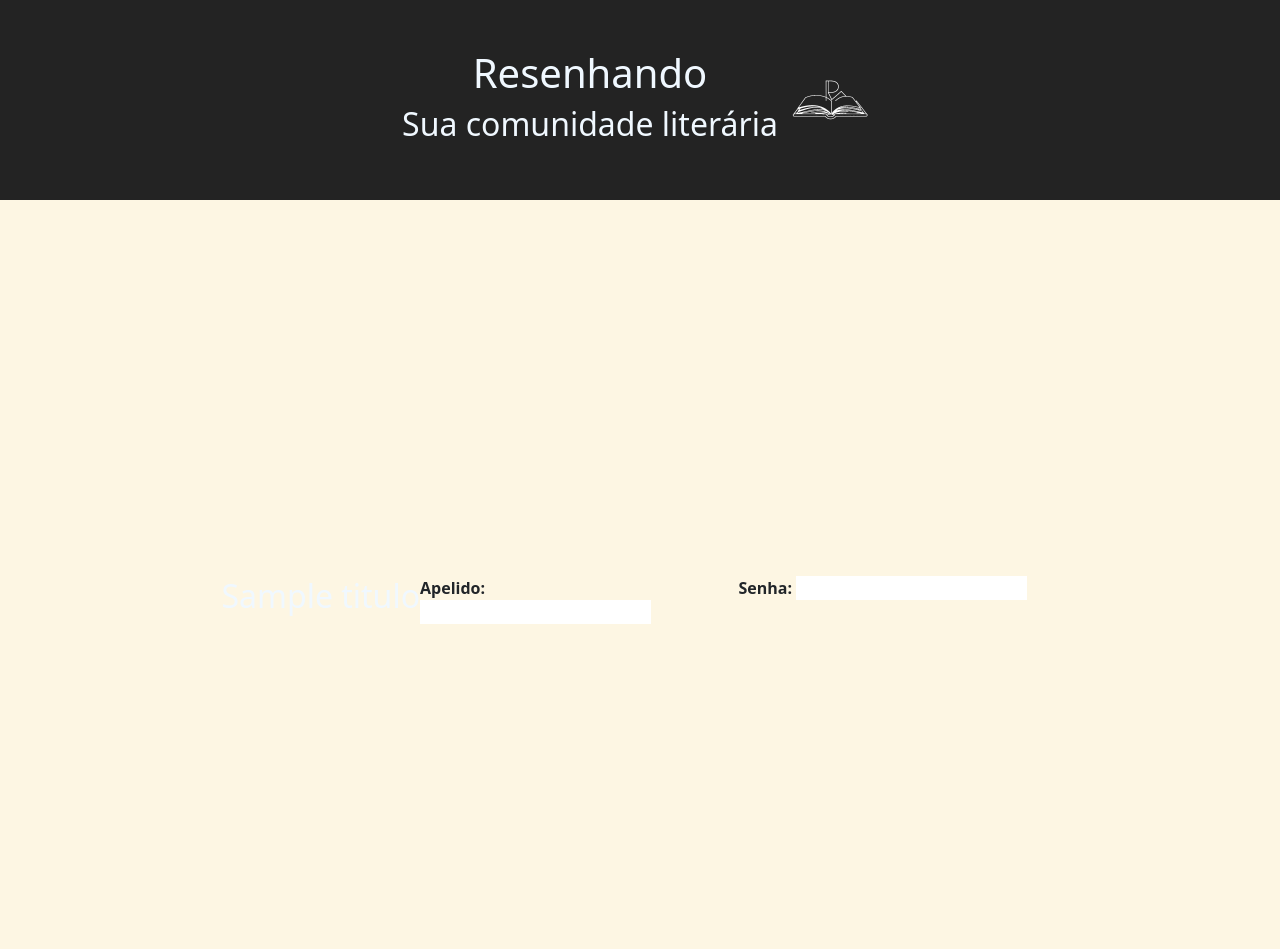
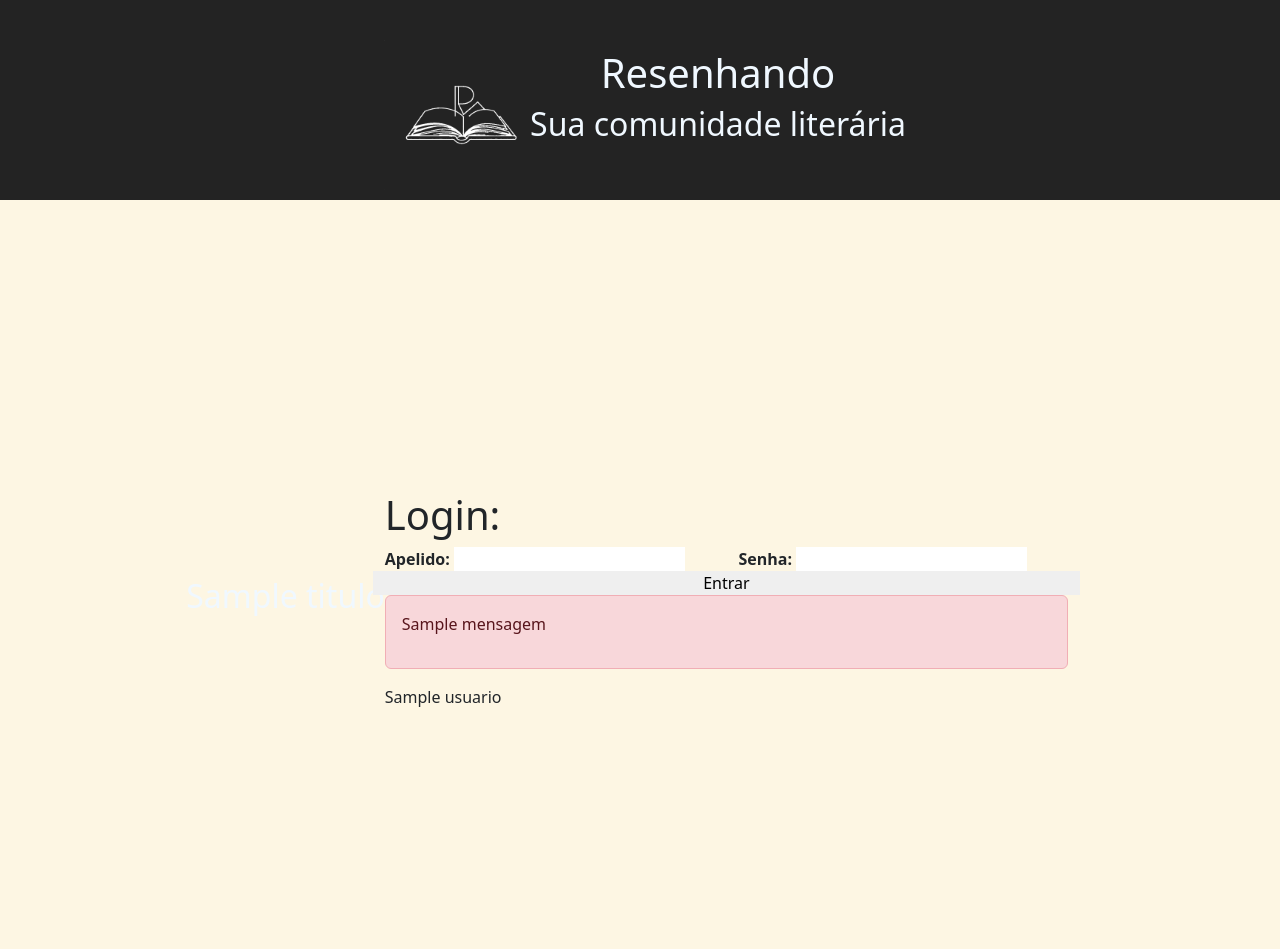
Before and after one commit to Joshua-Schumacher/Projeto_Django_livros, a Django app: template blog_livros/templates/paginas/login.html in a window 1280 px wide. Shown: the top 949 px of the page. Run offline with Django 5.2, Linux system fonts and the light colour scheme; the template is opened without the code that fills it: most values are stand-ins (such as "Sample title", 1, 10 or a date in 2020); form fields are guessed from the names that the template uses; some libraries are stand-ins or nearby versions.

Commit message:
update_novo

```diff
--- a/blog_livros/static/css/header.css
+++ b/blog_livros/static/css/header.css
@@ -23,15 +23,16 @@ header {
 }
 
 .logo{
-  width: 100px;
-  height: 100px;
   display: flex;
-  margin: 0 auto;
+  margin: 10;
+  width: 17vh;
+  height: 15vh;
+
 }
 
-.kkk{
+.teste{
 display: flex;
-justify-content: center;
-align-items: center;
+margin: auto;
+align-items: center
 
 }
--- a/blog_livros/templates/componentes/header.html
+++ b/blog_livros/templates/componentes/header.html
@@ -1,15 +1,15 @@
 {% load static %}
 
-<section class="kkk">
-      <div class="titulo_centro">
-      <h1>Resenhando</h1>
-      <h2>Sua comunidade literária</h2>
-      </div>
+<section class="teste">
 
       <div class="logo">
 
-            <img src="{% static 'img/Logo_branco.png' %}" alt="imagem">
+            <a href="{% url 'home' %}"> <img src="{% static 'img/Logo_branco.png' %}" alt="imagem" width="148" height="150"></a>
 
+      </div>
+      <div class="titulo_centro">
+       <h1> Resenhando</h1>
+       <h2>Sua comunidade literária</h2>
       </div>
 
 </section>
--- a/blog_livros/templates/paginas/home.html
+++ b/blog_livros/templates/paginas/home.html
@@ -14,14 +14,14 @@
         </div>
         <div class="col-4">
             <div class="card">
-                <h3> <a href="">Faça login</a></h3>
+                <h3> <a href="{% url 'login' %}">Faça login</a></h3>
                 <p>Entre na sua conta</p>
             </div>
         </div>
         <div class="col-4 ">
             <div class="card">
-                <h3> <a href="{% url 'criar_conta' %}">Cadastre-se</a></h3>
-                <p>Faça a sua conta</p>
+                <h3> <a href="{% url 'criar_post' %}">Resenha</a></h3>
+                <p>Faça a sua resenha</p>
             </div>
         </div>
     </div>
--- a/blog_livros/templates/paginas/login.html
+++ b/blog_livros/templates/paginas/login.html
@@ -3,24 +3,40 @@
 
 {% block content %}
 
+
+<!-- <div class="card_login"> Login </div> -->
+
+
+
 <section>
     <div class="titulo"><h2>{{ titulo }}</h2></div>
 </section>
 <section>
+    <h1 id="login_text">Login:</h1>
      <form action="" method="post">
             {% csrf_token %}
             <!-- Primeira Linha -->
             <div class="row">
                 <div class='col'>
-                <label for="id_nome"><strong>Apelido:</strong>  </label>
-                 {{ form.apelido }}
+                    <label for="id_nome"><strong>Apelido:</strong></label>
+                    <input type="text" name="apelido">
                 </div>
                 <div class='col'>
                     <label for="id_nome"><strong>Senha:</strong></label>
-                {{ form.senha  }}
+                    <input type="password" name="senha">
+                </div>
+                <button id="botao_login" class="btn-secondary " type="submit">Entrar</button>
+            </div>
+     </form>
 
+        {% if mensagem  %}
+        <div class="alert alert-danger" role="alert">
+            <p> {{ mensagem }}</p> <!-- Uso do conceito context -->
         </div>
-        </div>
+        {% endif %}
+
+
+        {{usuario}}
 </section>
 
 
--- a/setup/urls.py
+++ b/setup/urls.py
@@ -16,13 +16,15 @@ Including another URLconf
 """
 from django.contrib import admin
 from django.urls import path
-from blog_livros.views import HomePage,Cadastro,PostagemLivros
+from blog_livros.views import HomePage,Cadastro,PostagemLivros,Biblioteca,Login
 
 urlpatterns = [
     path('admin/', admin.site.urls),
     path('',HomePage.as_view(), name='home'),
     path('cadastro/', Cadastro.as_view(), name= 'criar_conta'),
     path('criar_postagem/',PostagemLivros.as_view(), name='criar_post'),
+    path('biblioteca/', Biblioteca.as_view(), name='biblioteca'),
+    path('login/',Login.as_view(), name='login'),
 
 
 ]
```
Also changed, not shown: blog_livros/models.py (+6 -5 lines), blog_livros/static/css/login.css (added, +16 -0 lines), blog_livros/templates/paginas/criar_conta.html (+6 -3 lines), blog_livros/templates/paginas/criar_postagem.html (+5 -4 lines), blog_livros/views.py (+62 -6 lines), blog_livros/forms.py (line endings or trailing spaces), blog_livros/migrations/0010_alter_cadastro_options.py (added), blog_livros/templates/paginas/biblioteca.html (added), db.sqlite3. Lines whose indentation alone changed are shown as unchanged.
